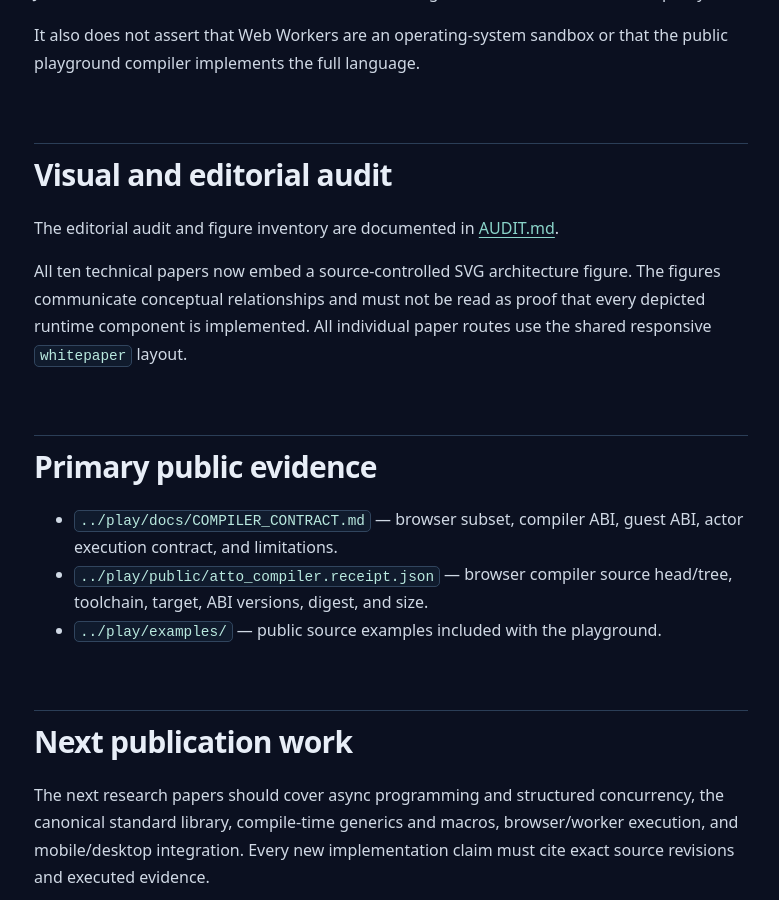
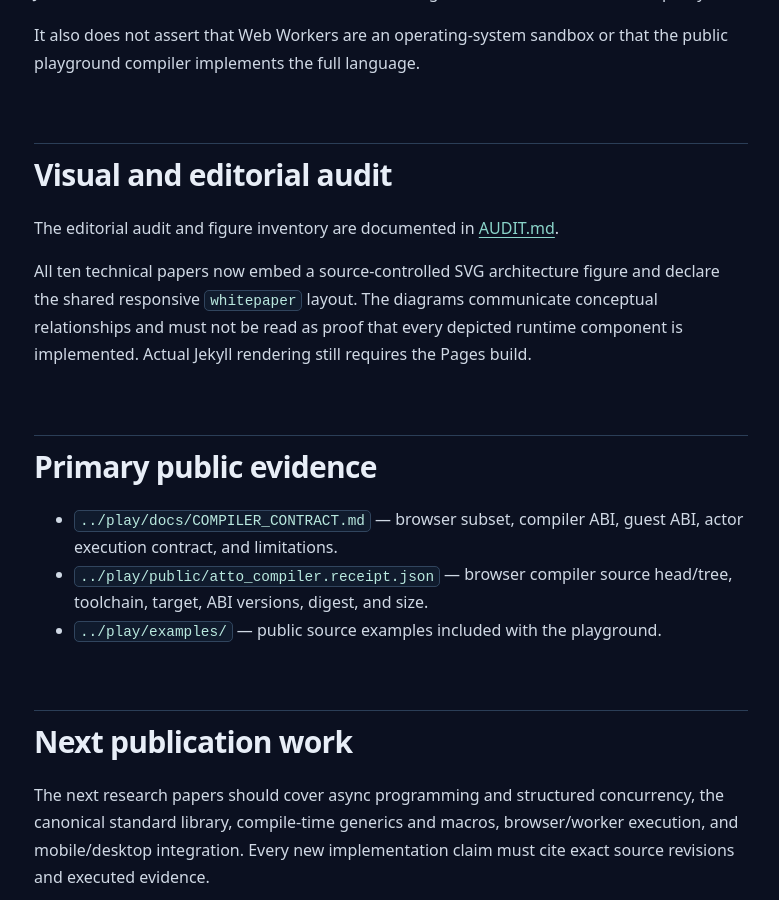
Before and after one commit to atto-lang/atto-lang.github.io, a Jekyll site: the page built from whitepapers/STATUS.md, in a window 1280 px wide and 900 px high, scrolled down 1776 px. Shown: the whole window, without its empty margins (249-1028 px from the left). Built offline with Jekyll 4.4.1, drawn with Linux system fonts in a browser that asks for light colours.

Commit message:
docs(whitepapers): clarify rendered-page verification status

```diff
--- a/whitepapers/STATUS.md
+++ b/whitepapers/STATUS.md
@@ -43,7 +43,7 @@ It also does not assert that Web Workers are an operating-system sandbox or that
 
 The editorial audit and figure inventory are documented in [AUDIT.md](AUDIT.md).
 
-All ten technical papers now embed a source-controlled SVG architecture figure. The figures communicate conceptual relationships and must not be read as proof that every depicted runtime component is implemented. All individual paper routes use the shared responsive `whitepaper` layout.
+All ten technical papers now embed a source-controlled SVG architecture figure and declare the shared responsive `whitepaper` layout. The diagrams communicate conceptual relationships and must not be read as proof that every depicted runtime component is implemented. Actual Jekyll rendering still requires the Pages build.
 
 ## Primary public evidence
 
```
